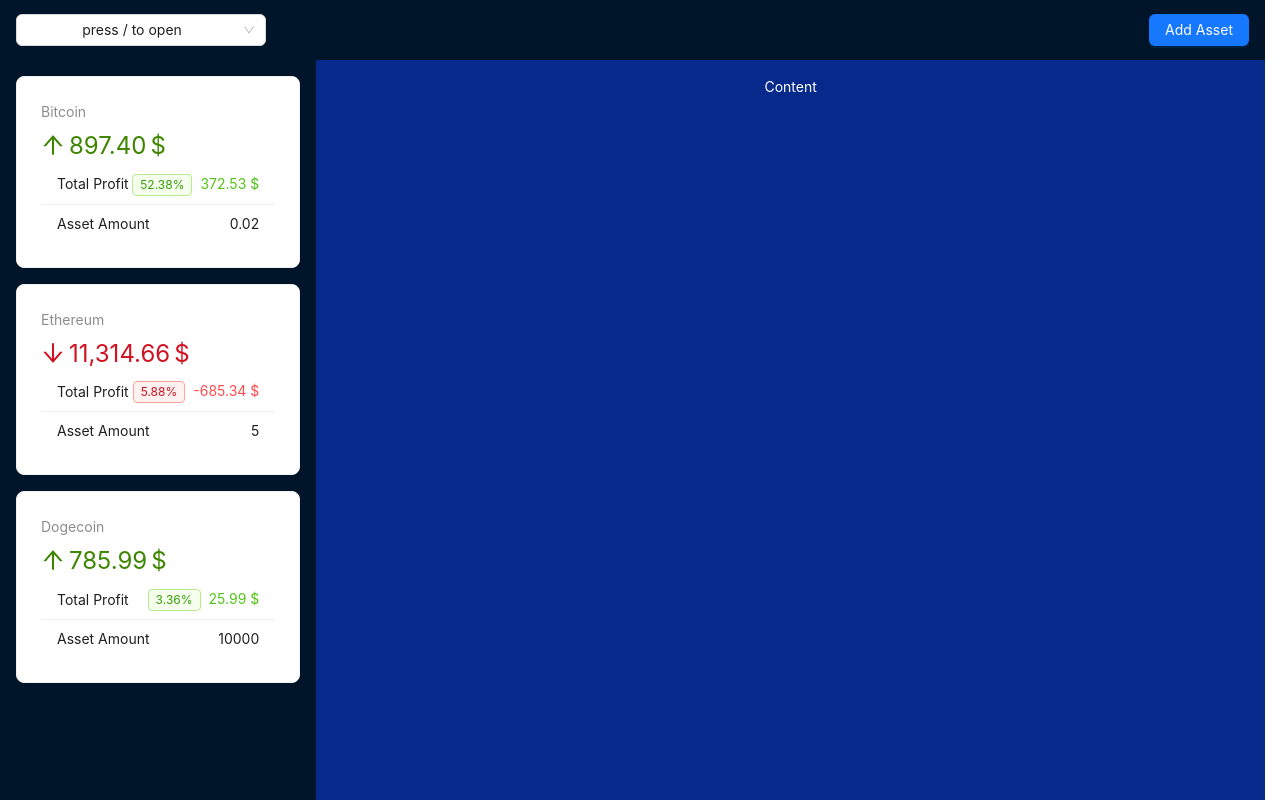
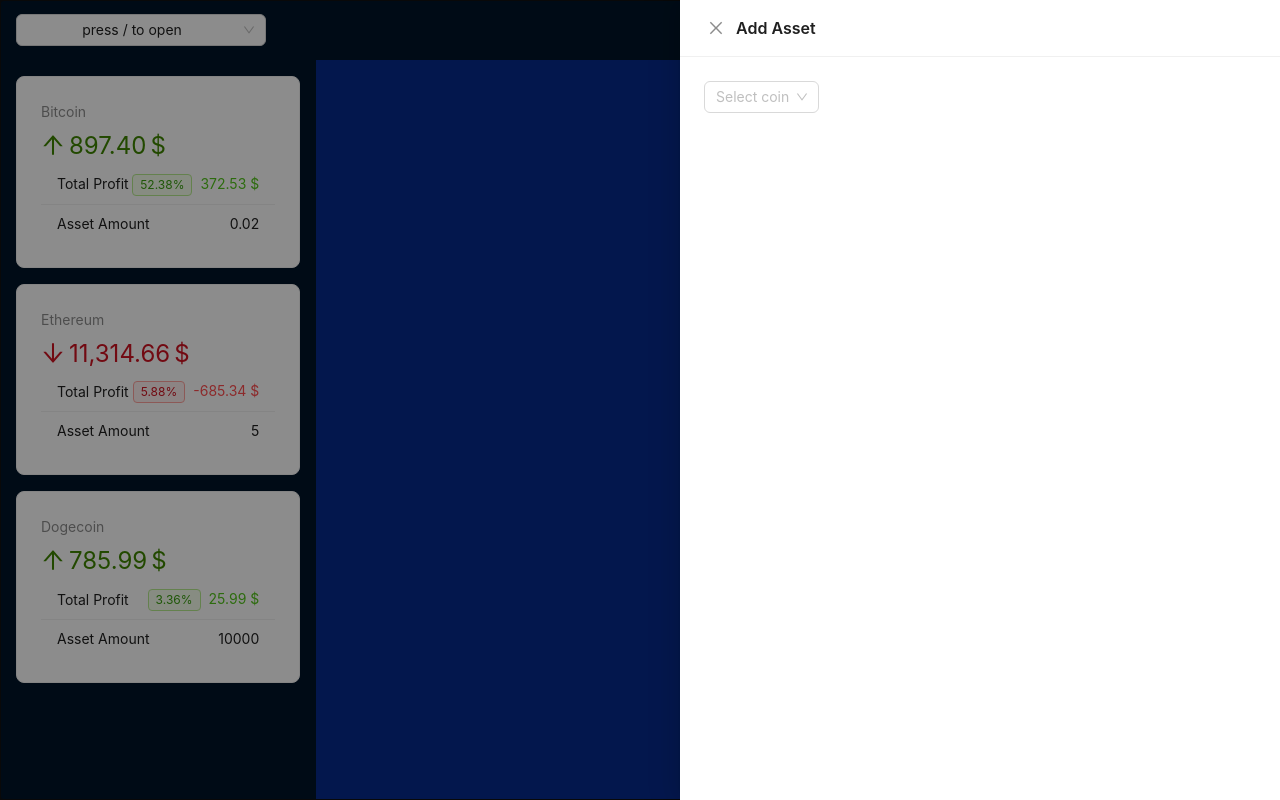
Before and after one commit to Odiosus/react-crypto-app, a React (Vite) app: page / in a window 1280 px wide. Built offline with nearby package versions, Linux system fonts and the light colour scheme.

Commit message:
Header. Modal > Drawer > AddAssetForm компонент формы добавление ассета. фунционал добавления

```diff
--- a/src/components/AddAssetForm.jsx
+++ b/src/components/AddAssetForm.jsx
@@ -1,4 +1,37 @@
+import { useState } from "react";
+import { Select, Space } from "antd";
+import { useCrypto } from "../context/crypto-context.jsx";
+
 export default function AddAssetForm () {
+
+  const {crypto} = useCrypto()
+  const [coin, setCoin] = useState( null )
+
+  if (!coin) {
+    return (
+      <Select
+        onSelect={(v) => setCoin( crypto.find( (c) => c.id === v ) )}
+        placeholder={"Select coin"}
+        options={crypto?.map( coin => ({
+          label: coin.name,
+          value: coin.id,
+          icon: coin.icon,
+        }) )}
+        optionRender={(option) => (
+          <Space>
+            <img
+              src={option.data.icon}
+              alt={option.data.label}
+              width={'20'}
+              loading={"lazy"}
+            />
+            {option.data.label}
+          </Space>
+        )}
+      />
+    )
+  }
+
   return (
     <form action="">FORM ASSET</form>
   )
--- a/src/components/layout/AppHeader.jsx
+++ b/src/components/layout/AppHeader.jsx
@@ -20,7 +20,7 @@ export default function AppHeader () {
   const [select, setSelect] = useState( false )
   const [selectModal, setSelectModal] = useState( false )
   const [coin, setCoin] = useState( null )
-  const [addInDrawerAsset, setAddInDrawerAsset] = useState( false )
+  const [addInDrawerAsset, setAddInDrawerAsset] = useState( true )
   const {crypto} = useCrypto()
 
   useEffect( () => {
```
